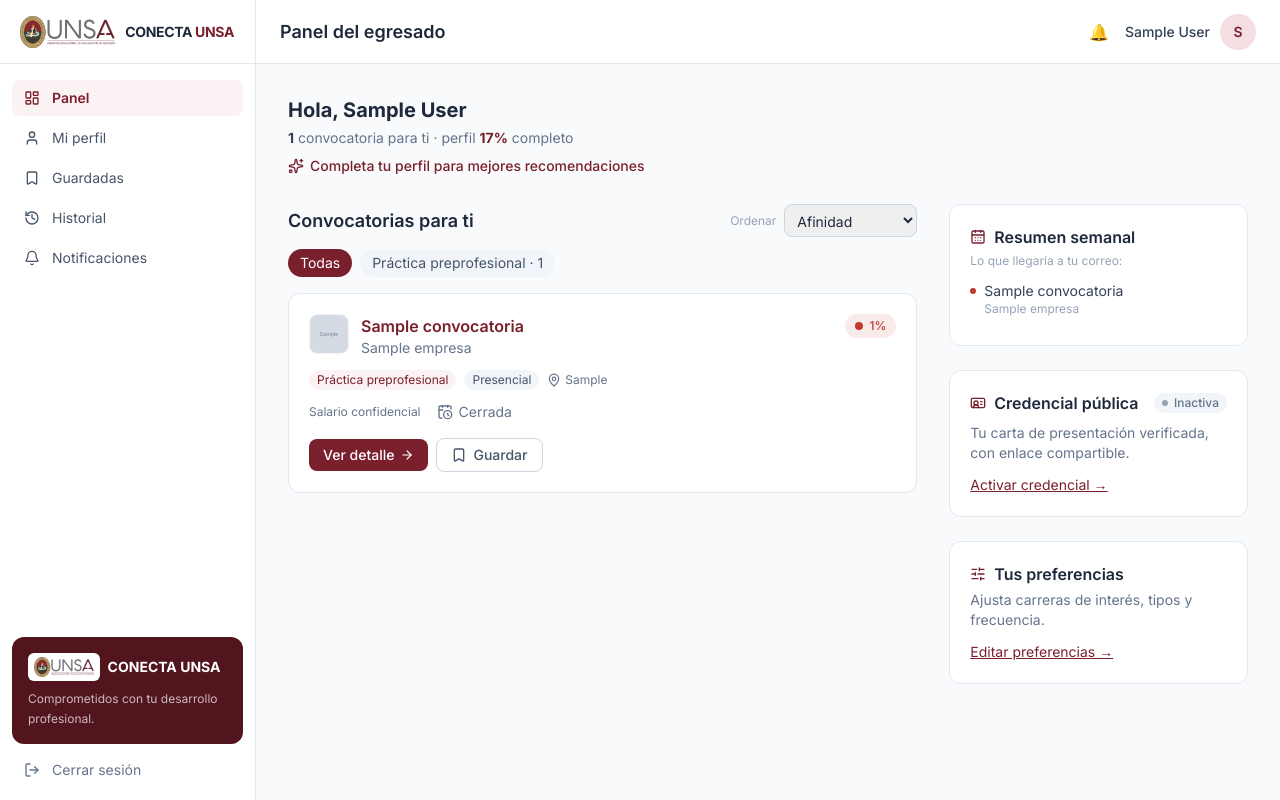
After one commit to Cristhianepcc/conecta-unsa, a Django app: page /usuarios/dashboard/ in a window 1280 px wide. The commit adds this page. Run offline with Django 5.2, Linux system fonts and the light colour scheme; a user stored in the database is signed in; data comes from the database, SQL or seed files in the repository; tables that the repository leaves empty hold one stand-in row (values such as "Sample post"); grey boxes marked "Sample" are stand-in pictures; some libraries are stand-ins or nearby versions.

Commit message:
fix(ux): componente unico de transparencia + limpieza de formularios y a11y
- agrega convocatorias/_transparencia.html con variantes (bar/pill/dot) como
  unica fuente de verdad del semaforo; repara las referencias colgantes que
  habian quedado en el dashboard de empresa y otras vistas
- elimina los estilos .campo duplicados de login y completar-perfil
  (ahora heredan el foco accesible definido en base)
- footer: iconos sociales pasan a enlaces con aria-label y foco visible
- sube el contraste del texto informativo en la landing (slate-400 -> 500)
- dashboard del egresado usa el componente unificado (variante dot)

```diff
--- /dev/null
+++ b/apps/convocatorias/templates/convocatorias/_transparencia.html
@@ -0,0 +1,23 @@
+{% comment %}Semáforo de transparencia unificado (única fuente de verdad).
+Contexto: et (alta|media|baja), pct (int), variant (bar|pill|dot; def. pill).
+  bar  → barra de progreso + % (tablas de empresa/admin)
+  pill → chip con punto + % (tarjetas)
+  dot  → solo punto de color (listas/resúmenes){% endcomment %}
+{% if variant == 'bar' %}
+<div class="flex items-center gap-2 min-w-[7rem]" role="img" aria-label="Transparencia {{ et }}, {{ pct }} por ciento">
+  <div class="h-1.5 flex-1 rounded-full bg-slate-100 overflow-hidden">
+    <div class="h-full rounded-full {% if et == 'alta' %}bg-exito{% elif et == 'media' %}bg-alerta{% else %}bg-peligro{% endif %}" style="width: {{ pct }}%"></div>
+  </div>
+  <span class="text-xs font-semibold tabular-nums {% if et == 'alta' %}text-exito{% elif et == 'media' %}text-alerta{% else %}text-peligro{% endif %}">{{ pct }}%</span>
+</div>
+{% elif variant == 'dot' %}
+<span class="h-1.5 w-1.5 rounded-full {% if et == 'alta' %}bg-exito{% elif et == 'media' %}bg-alerta{% else %}bg-peligro{% endif %}"
+      role="img" aria-label="Transparencia {{ et }}, {{ pct }} por ciento"></span>
+{% else %}
+<span title="Transparencia {{ pct }}%" aria-label="Transparencia {{ et }}, {{ pct }} por ciento"
+      class="shrink-0 inline-flex items-center gap-1.5 text-xs font-medium rounded-full px-2.5 py-1
+      {% if et == 'alta' %}bg-exito/10 text-exito{% elif et == 'media' %}bg-alerta/10 text-alerta{% else %}bg-peligro/10 text-peligro{% endif %}">
+  <span class="h-2 w-2 rounded-full {% if et == 'alta' %}bg-exito{% elif et == 'media' %}bg-alerta{% else %}bg-peligro{% endif %}"></span>
+  {{ pct }}%
+</span>
+{% endif %}
--- a/apps/empresas/templates/empresas/dashboard.html
+++ b/apps/empresas/templates/empresas/dashboard.html
@@ -161,7 +161,7 @@
               <td class="px-4 py-3">{% include "empresas/_estado_badge.html" with estado=c.estado label=c.get_estado_display %}</td>
               <td class="px-4 py-3">
                 <div class="space-y-1">
-                  {% include "empresas/_transparencia.html" with et=c.etiqueta_transparencia pct=c.transparencia_pct %}
+                  {% include "convocatorias/_transparencia.html" with et=c.etiqueta_transparencia pct=c.transparencia_pct variant="bar" %}
                   {% if c.faltan_transp %}
                   <a href="{% url 'empresas:editar' c.id %}" class="flex items-center gap-1 text-xs text-slate-400 hover:text-granate-700">
                     <i data-lucide="arrow-up" class="w-3 h-3"></i> +{{ c.faltan_transp.0.puntos }}% · {{ c.faltan_transp.0.etiqueta|lower }}
@@ -194,7 +194,7 @@
             <p class="font-semibold text-slate-800">{{ c.titulo }}</p>
             {% include "empresas/_estado_badge.html" with estado=c.estado label=c.get_estado_display %}
           </div>
-          <div class="mt-3">{% include "empresas/_transparencia.html" with et=c.etiqueta_transparencia pct=c.transparencia_pct %}</div>
+          <div class="mt-3">{% include "convocatorias/_transparencia.html" with et=c.etiqueta_transparencia pct=c.transparencia_pct variant="bar" %}</div>
           {% if c.faltan_transp %}
           <a href="{% url 'empresas:editar' c.id %}" class="mt-1 flex items-center gap-1 text-xs text-slate-400 hover:text-granate-700">
             <i data-lucide="arrow-up" class="w-3 h-3"></i> +{{ c.faltan_transp.0.puntos }}% si agregas {{ c.faltan_transp.0.etiqueta|lower }}
--- a/apps/usuarios/templates/usuarios/dashboard.html
+++ b/apps/usuarios/templates/usuarios/dashboard.html
@@ -81,7 +81,7 @@
           <li class="py-2 first:pt-0">
             <a href="{% url 'convocatorias:detalle' c.id %}" class="group block">
               <span class="flex items-center gap-2">
-                <span class="h-1.5 w-1.5 rounded-full {% if c.etiqueta_transparencia == 'alta' %}bg-exito{% elif c.etiqueta_transparencia == 'media' %}bg-alerta{% else %}bg-peligro{% endif %}"></span>
+                {% include "convocatorias/_transparencia.html" with et=c.etiqueta_transparencia pct=c.transparencia_pct variant="dot" %}
                 <span class="text-sm text-slate-700 group-hover:text-granate-700 truncate">{{ c.titulo }}</span>
               </span>
               <span class="ml-3.5 block text-xs text-slate-400 truncate">{{ c.empresa }}</span>
--- a/templates/base.html
+++ b/templates/base.html
@@ -39,6 +39,15 @@
   <!-- Campos de formulario: estilo único, accesible (NFR-A11Y). Fuente de verdad para .campo -->
   <style>
     [x-cloak] { display: none !important; }
+    /* Contenedor maestro: ancho casi completo en laptops, con tope elegante
+       en monitores grandes y gutters responsivos (UX — aprovecha el viewport
+       sin perder la jerarquía institucional). Reemplaza a max-w-6xl mx-auto px-4. */
+    .shell {
+      width: 100%;
+      max-width: 96rem;            /* ~1536px: amplio pero legible en pantallas grandes */
+      margin-inline: auto;
+      padding-inline: clamp(1rem, 4vw, 2.5rem);
+    }
     .campo { display: block; }
     .campo label { font-size: .85rem; font-weight: 500; color: #334155; display: block; }
     .campo input:not([type="checkbox"]):not([type="radio"]),
@@ -76,7 +85,7 @@
 
   {% block header %}
   <header class="bg-white border-b border-slate-200 sticky top-0 z-40">
-    <div class="max-w-6xl mx-auto px-4 h-16 flex items-center gap-4">
+    <div class="shell h-16 flex items-center gap-4">
       <!-- Lockup: logo institucional UNSA + wordmark CONECTA UNSA -->
       <a href="{% url 'core:home' %}" class="flex items-center gap-3">
         <img src="{% static 'img/LOGO_UNSA.png' %}" alt="Universidad Nacional de San Agustín de Arequipa"
@@ -112,7 +121,7 @@
   {% endblock %}
 
   {% if messages %}
-  <div class="max-w-6xl mx-auto px-4 w-full mt-4" role="status" aria-live="polite">
+  <div class="shell w-full mt-4" role="status" aria-live="polite">
     {% for message in messages %}
     <div data-flash class="mb-2 flex items-start gap-3 rounded-lg border px-4 py-3 text-sm transition-opacity duration-500
                 {% if message.tags == 'error' %}border-peligro/30 bg-peligro/5 text-peligro
@@ -134,7 +143,7 @@
 
   {% block footer %}
   <footer class="bg-granate-900 text-white/80 mt-12">
-    <div class="max-w-6xl mx-auto px-4 py-12 grid gap-8 sm:grid-cols-2 lg:grid-cols-4 text-sm">
+    <div class="shell py-12 grid gap-8 sm:grid-cols-2 lg:grid-cols-4 text-sm">
       <div class="lg:col-span-2">
         <div class="flex items-center gap-3">
           <span class="inline-flex items-center bg-white rounded-md px-2 py-1">
@@ -168,7 +177,7 @@
       </nav>
     </div>
     <div class="border-t border-white/10">
-      <div class="max-w-6xl mx-auto px-4 py-5 flex flex-col sm:flex-row items-center justify-between gap-3 text-xs text-white/50">
+      <div class="shell py-5 flex flex-col sm:flex-row items-center justify-between gap-3 text-xs text-white/50">
         <p>© 2026 Universidad Nacional de San Agustín de Arequipa. Todos los derechos reservados.</p>
         {# TODO: reemplazar href por las URLs reales de redes institucionales #}
         <nav class="flex items-center gap-1" aria-label="Redes sociales de la UNSA">
```
Also changed, not shown: apps/core/templates/core/home.html (+13 -13 lines), apps/usuarios/templates/usuarios/completar_perfil.html (+0 -8 lines), apps/usuarios/templates/usuarios/login.html (+0 -10 lines).
